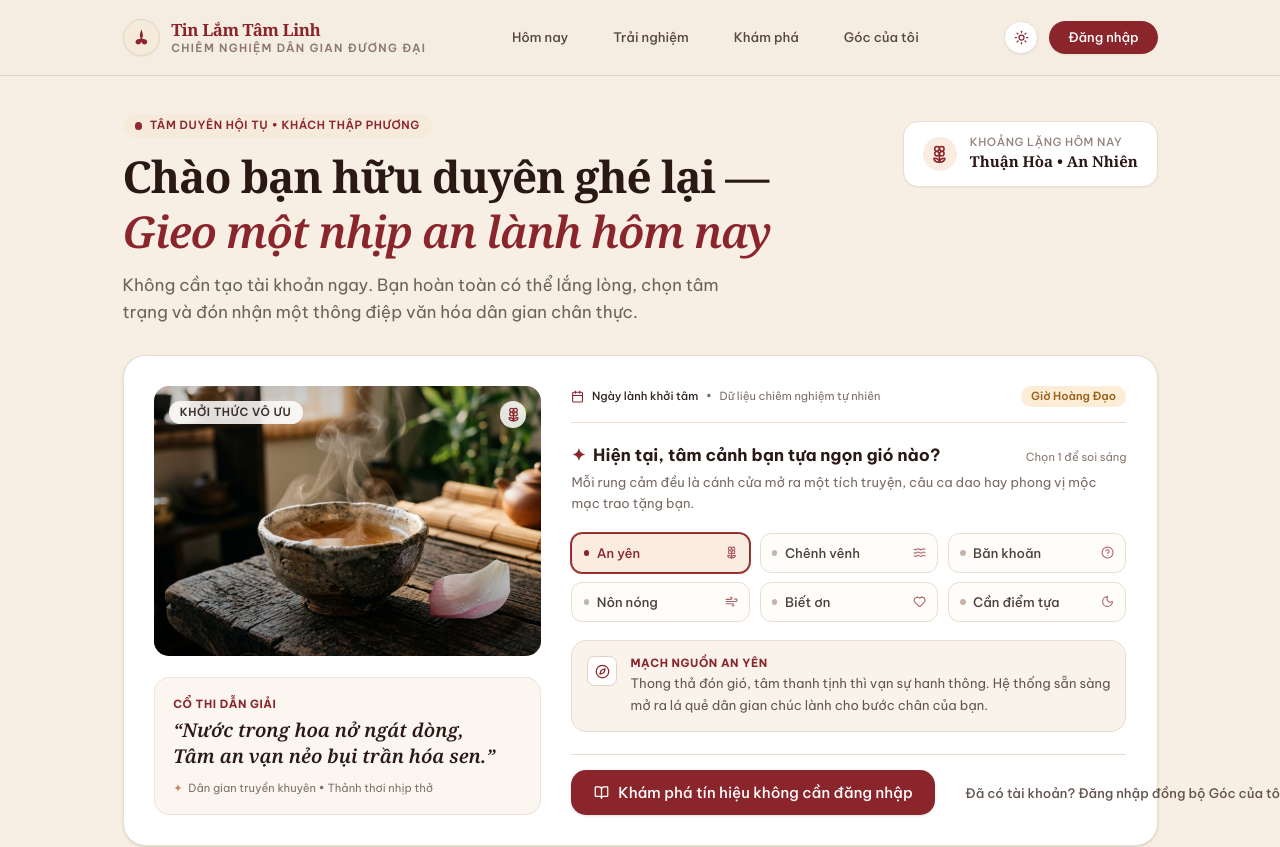
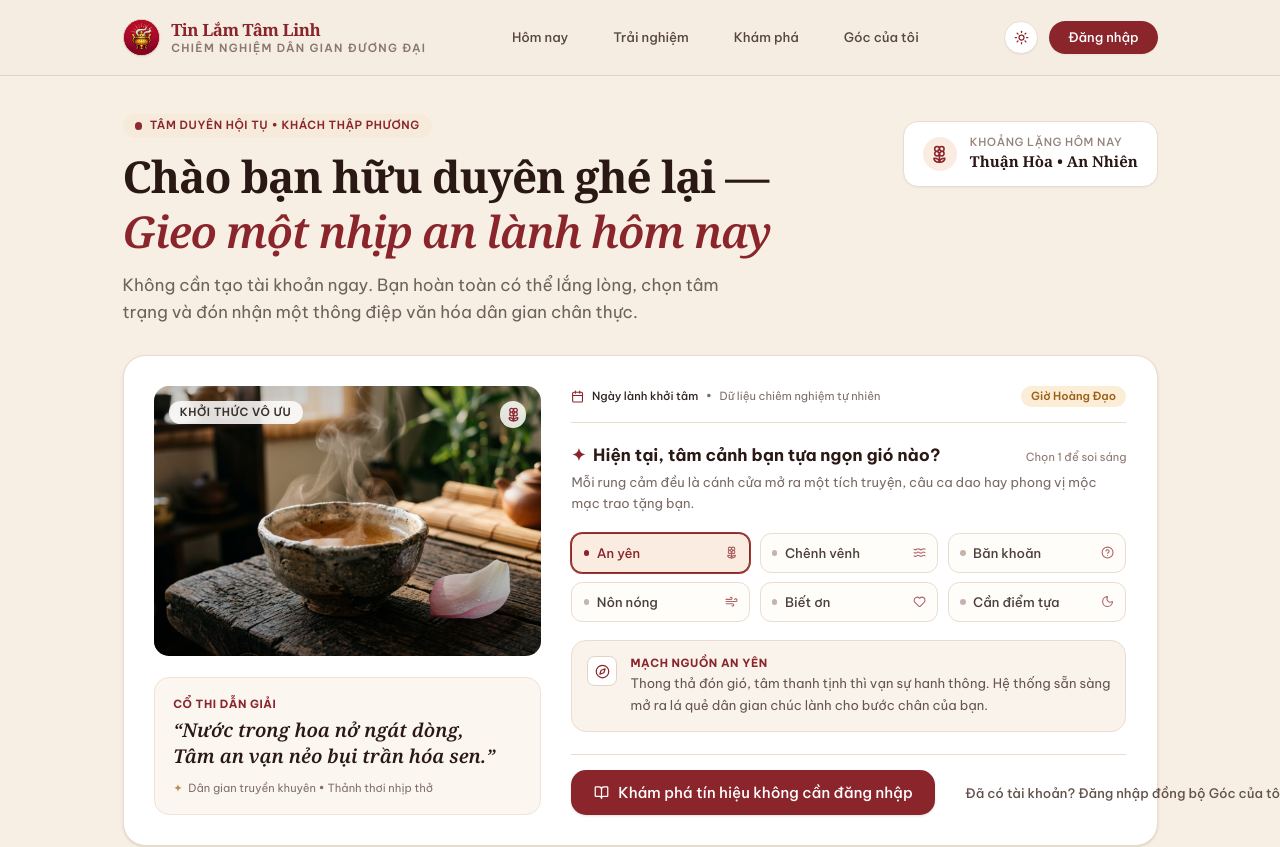
Before and after one commit to Truonghd2202/Cung_kieng_online, a React (Vite) app in the folder FE/: page / in a window 1280 px wide. Shown: the top 847 px of the page. Built offline with nearby package versions, Linux system fonts and the light colour scheme.

Commit message:
feat: cap nhat logo ung dung thanh dinh huong vang pixel art tren header va favicon

```diff
--- a/FE/index.html
+++ b/FE/index.html
@@ -3,6 +3,7 @@
   <head>
     <meta charset="UTF-8" />
     <meta name="viewport" content="width=device-width, initial-scale=1.0" />
+    <link rel="icon" type="image/png" href="/logo.png" />
     <title>Tin Lắm Tâm Linh - Chọn tâm trạng và khám phá văn hóa Việt</title>
     <meta name="description" content="Chọn tâm trạng và khám phá văn hóa Việt." />
     <meta property="og:title" content="Tin Lắm Tâm Linh - Chọn tâm trạng và khám phá văn hóa Việt" />
--- a/FE/src/components/AppHeader.tsx
+++ b/FE/src/components/AppHeader.tsx
@@ -62,16 +62,12 @@ export const AppHeader: React.FC<AppHeaderProps> = ({
           }}
           className="flex items-center gap-3 text-left group focus:outline-none cursor-pointer"
         >
-          <div className="w-10 h-10 rounded-full bg-[#f6eadb] dark:bg-[#2c0e14] border border-[#e2d4c3] dark:border-[#4d1b24] flex items-center justify-center text-[#8a252c] dark:text-[#f28d96] shadow-xs group-hover:scale-105 transition-transform">
-            <svg
-              className="w-5 h-5 fill-current"
-              viewBox="0 0 24 24"
-              xmlns="http://www.w3.org/2000/svg"
-            >
-              <path d="M12 2C12 2 10 7 10 10C10 11.5 10.8 12.8 12 13.5C13.2 12.8 14 11.5 14 10C14 7 12 2 12 2Z" />
-              <path d="M12 14.5C10.5 14 8 13.5 6 15C4 16.5 4 19 6 20.5C8 22 11 20.5 12 17.5C13 20.5 16 22 18 20.5C20 19 20 16.5 18 15C16 13.5 13.5 14 12 14.5Z" />
-              <circle cx="12" cy="14" r="1.5" />
-            </svg>
+          <div className="w-10 h-10 rounded-full overflow-hidden border border-[#e2d4c3] dark:border-[#4d1b24] shadow-xs group-hover:scale-105 transition-transform flex items-center justify-center bg-[#8a252c] shrink-0">
+            <img
+              src="/logo.png"
+              alt="Logo Tin Lắm Tâm Linh"
+              className="w-full h-full object-cover"
+            />
           </div>
           <div>
             <div className="font-['Noto_Serif',serif] font-bold text-lg leading-tight text-[#8a252c] dark:text-[#f7ede6] tracking-tight">
```
Also changed, not shown: FE/public/images/logo.png (added), FE/public/logo.png (added).
